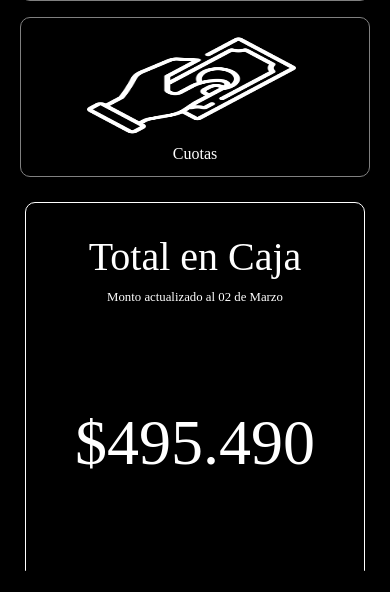
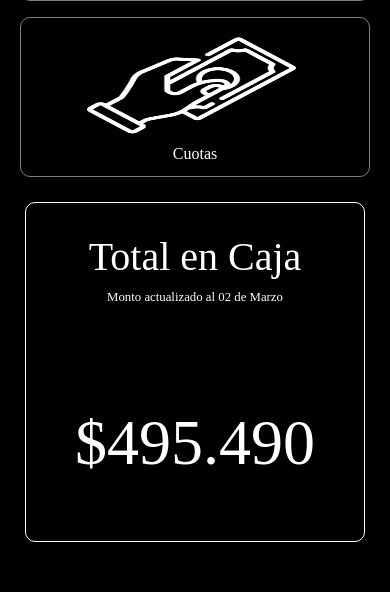
Before and after one commit to circulodehierro/circulodehierro.github.io, a PHP site: page / in a window 390 px wide, after a click on "Resumen General". Shown: the part 821-1413 px from the top of the page. Run offline with PHP 8.4, Linux system fonts and the light colour scheme.

Commit message:
Add files via upload

```diff
--- a/css/estilos.css
+++ b/css/estilos.css
@@ -62,8 +62,7 @@ h1,h2,h3,h4{
     overflow-x: scroll;
     display: grid;
 
-    grid-template-columns: repeat(auto-fit, minmax(12rem, 1fr)) !important;
-    gap: 0.1rem;
+    gap: 1rem;
     grid-auto-rows: 28rem;/*alto de las columnas*/
     grid-template-columns: repeat(auto-fit, minmax(10rem, 1fr)) !important;
 }
@@ -75,6 +74,8 @@ h1,h2,h3,h4{
     border-radius: 10px;
     position: relative;
     display: inline-block;
+    height: 40vh;
+
 }
 .cabecera-general, .cabecera-actualizado, .cabecera-monto{
     text-align: center;
@@ -355,6 +356,9 @@ td{
         margin-top: 12px;
         filter: invert();
     }
+    #general{
+        grid-auto-rows: 24rem;/*alto de las columnas*/
+    }
     #general .grid-general{
         grid-column: span 2;
     }
```
